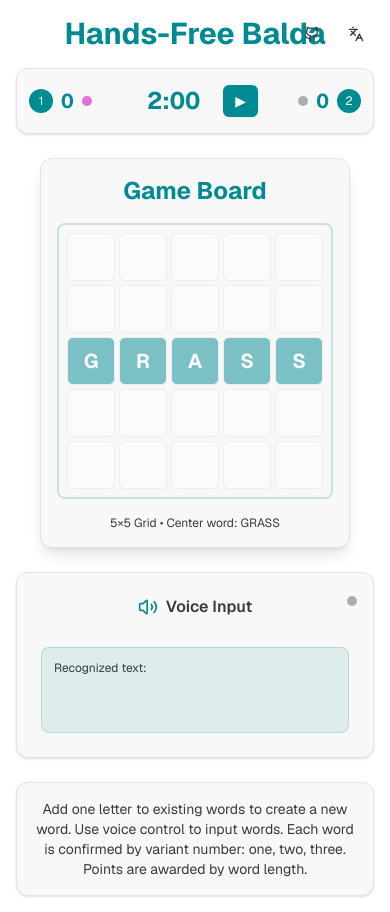
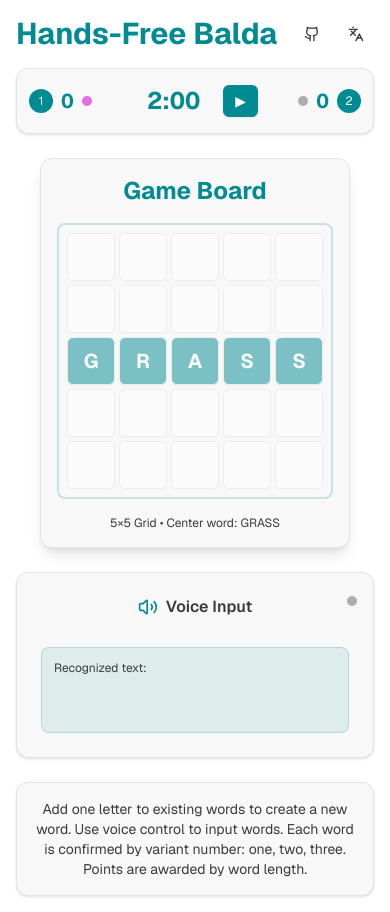
Before and after one commit to evgenius1424/hands-free-balda-game, a Next.js app: page / in a window 390 px wide. Built offline with nearby package versions, Linux system fonts and the light colour scheme.

Commit message:
refactor: extract header component in game logic for reusability
- Moved header UI into a standalone `headerComponent` for cleaner structure.
- Simplified the game layout by reusing the extracted component where applicable.

```diff
--- a/components/game.tsx
+++ b/components/game.tsx
@@ -264,15 +264,39 @@ export default function Game() {
     setWordPlacements([]);
   };
 
+  const headerComponent = (
+    <div className="relative flex items-center justify-start sm:justify-center mb-4">
+      <h1 className="text-3xl md:text-4xl font-bold text-primary">
+        {t("common.title")}
+      </h1>
+      <div className="absolute right-0 top-1/2 -translate-y-1/2 flex items-center gap-2">
+        <a
+          href="https://github.com/evgenius1424/hands-free-balda-game"
+          target="_blank"
+          rel="noopener noreferrer"
+          aria-label={t("common.openGithub")}
+          title={t("common.openGithub")}
+        >
+          <Button variant="ghost" size="icon" className="h-9 w-9">
+            <GithubIcon className="h-5 w-5" />
+          </Button>
+        </a>
+        <LanguageSelector />
+      </div>
+    </div>
+  );
+
   if (!isClientMounted || !isHydrated || !centerWord) {
     return (
       <div className="min-h-screen bg-background p-4">
         <div className="max-w-6xl mx-auto space-y-8">
-          <div className="text-center">
-            <h1 className="text-3xl md:text-4xl font-bold text-primary mb-6">
-              {t("common.title")}
-            </h1>
-          </div>
+          {isHydrated && (
+            <div className="relative flex items-center justify-start sm:justify-center mb-4">
+              <h1 className="text-3xl md:text-4xl font-bold text-primary">
+                {t("common.title")}
+              </h1>
+            </div>
+          )}
         </div>
       </div>
     );
@@ -289,25 +313,7 @@ export default function Game() {
       <div
         className={`${isLandscape ? "w-fit" : "max-w-[1400px]"} mx-auto space-y-6`}
       >
-        <div className="relative flex items-center justify-center mb-4">
-          <h1 className="text-3xl md:text-4xl font-bold text-primary">
-            {t("common.title")}
-          </h1>
-          <div className="absolute right-0 top-1/2 -translate-y-1/2 flex items-center gap-2">
-            <a
-              href="https://github.com/evgenius1424/hands-free-balda-game"
-              target="_blank"
-              rel="noopener noreferrer"
-              aria-label={t("common.openGithub")}
-              title={t("common.openGithub")}
-            >
-              <Button variant="ghost" size="icon" className="h-9 w-9">
-                <GithubIcon className="h-5 w-5" />
-              </Button>
-            </a>
-            <LanguageSelector />
-          </div>
-        </div>
+        {headerComponent}
 
         {!isLandscape && (
           <>
```
